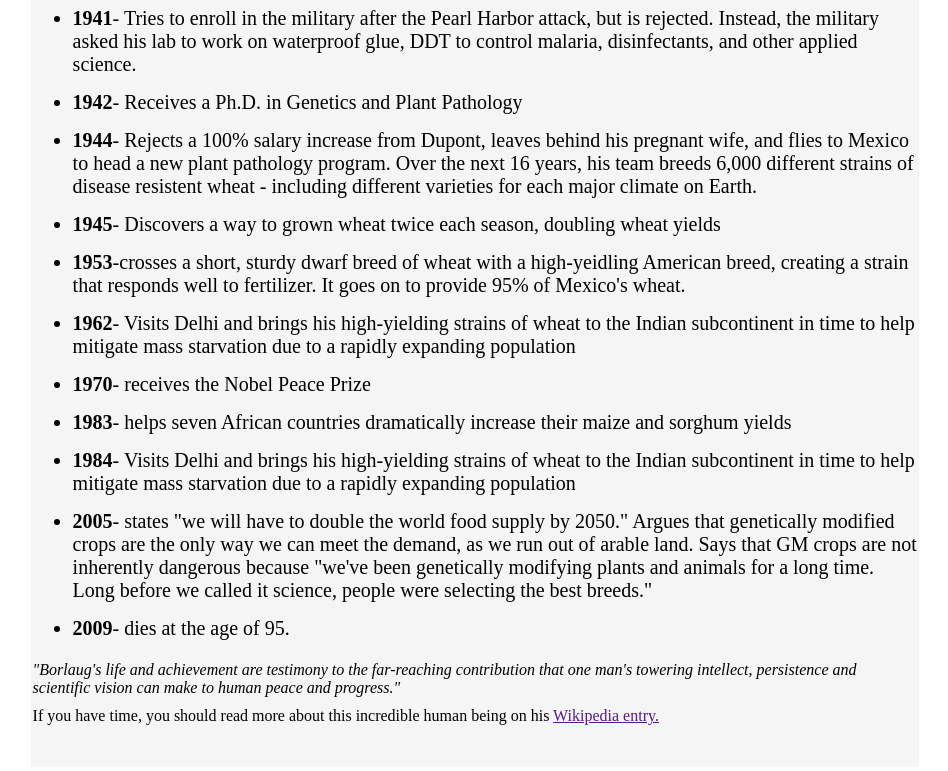
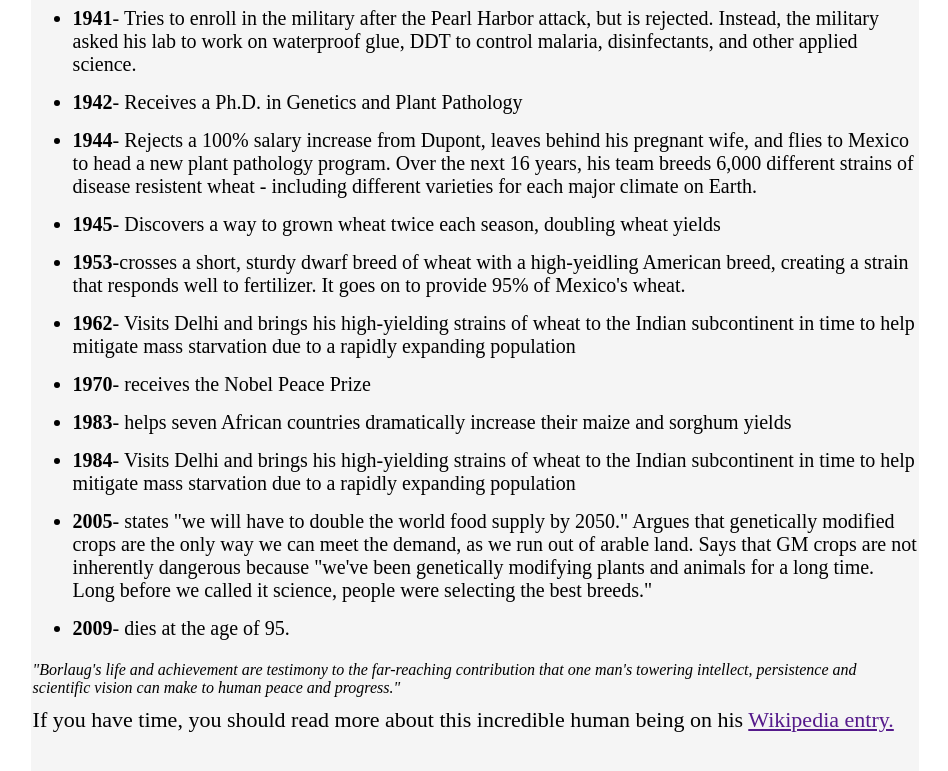
Before and after one commit to pasytchangwa/Self-Review, a plain HTML site: page index.html in a window 1280 px wide. Shown: the part 1142-1913 px from the top of the page, without its empty margins (165-1113 px from the left). Drawn offline with Linux system fonts and the light colour scheme; a script that the page names is missing.

Commit message:
Update style.css

```diff
--- a/style.css
+++ b/style.css
@@ -7,6 +7,7 @@
   text-align: center;
   background-color: rgba(185, 178, 178, 0.774);
 }
+
 #img-div {
   border: 2px solid whitesmoke;
   background-color: whitesmoke;
@@ -19,19 +20,18 @@
   margin-bottom: auto;
   text-align: center;
 }
-#img-div img{
-   align-content:center;
+
+#img-div img {
+  align-content: center;
   margin-left: auto;
   margin-right: auto;
-
-   max-width:70%;
+  max-width: 70%;
   display: block;
-   height:auto;
+  height: auto;
 }
 
 span {
   font-weight: bold;
-
 }
 
 ul li {
@@ -39,9 +39,9 @@ ul li {
   margin-bottom: 10px;
   font-size: 20px;
   padding-bottom: 5px;
+}
 
-}
-#time-lines{
+#time-lines {
   border: 2px solid whitesmoke;
   background-color: whitesmoke;
   padding-top: 40px;
@@ -53,15 +53,18 @@ ul li {
   margin-bottom: auto;
   text-align: left;
 }
-#time-lines h1{
+
+#time-lines h1 {
   margin: 10px auto;
   display: grid;
   text-align: center;
 }
 
-#tribute-info p{
-
+#tribute-info p {
   margin-top: 10px;
   margin-bottom: auto;
+}
 
+.myPar {
+  font-size: 22px;
 }
```
Lines whose indentation alone changed are shown as unchanged.
